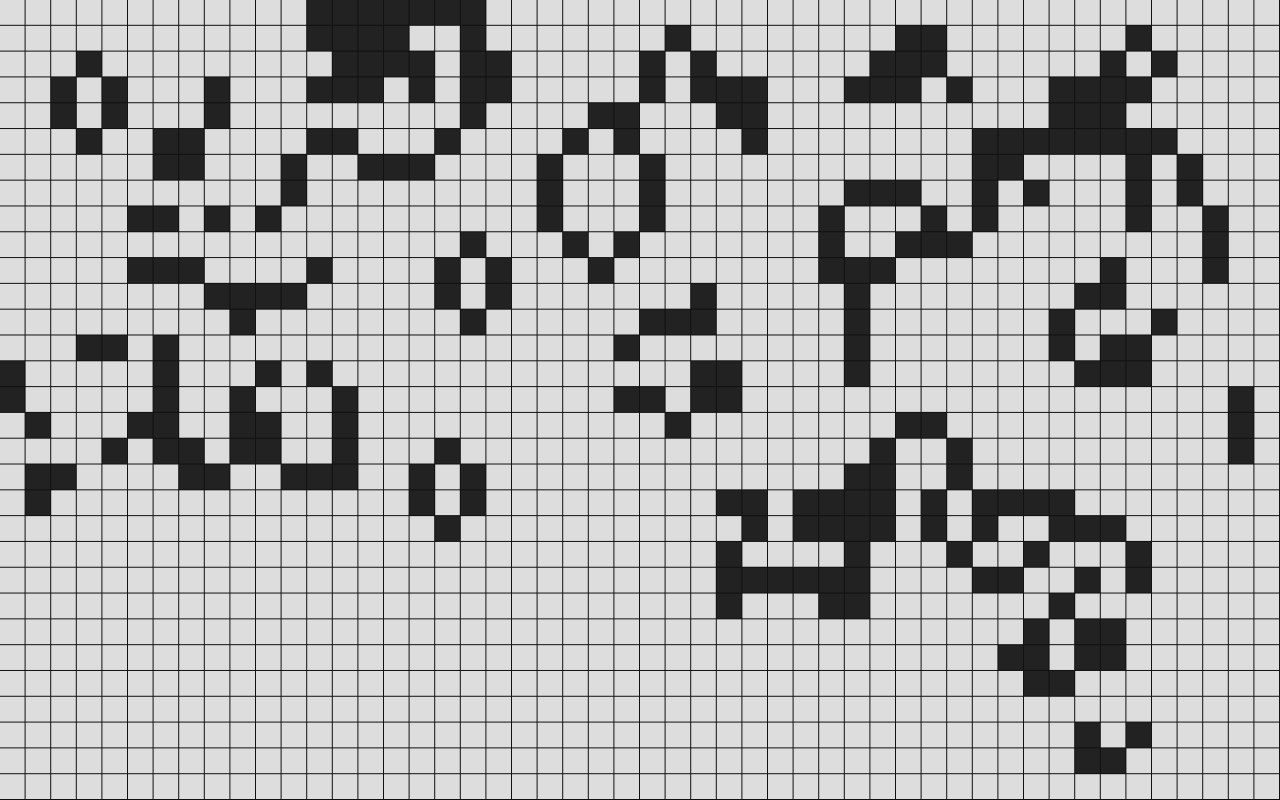
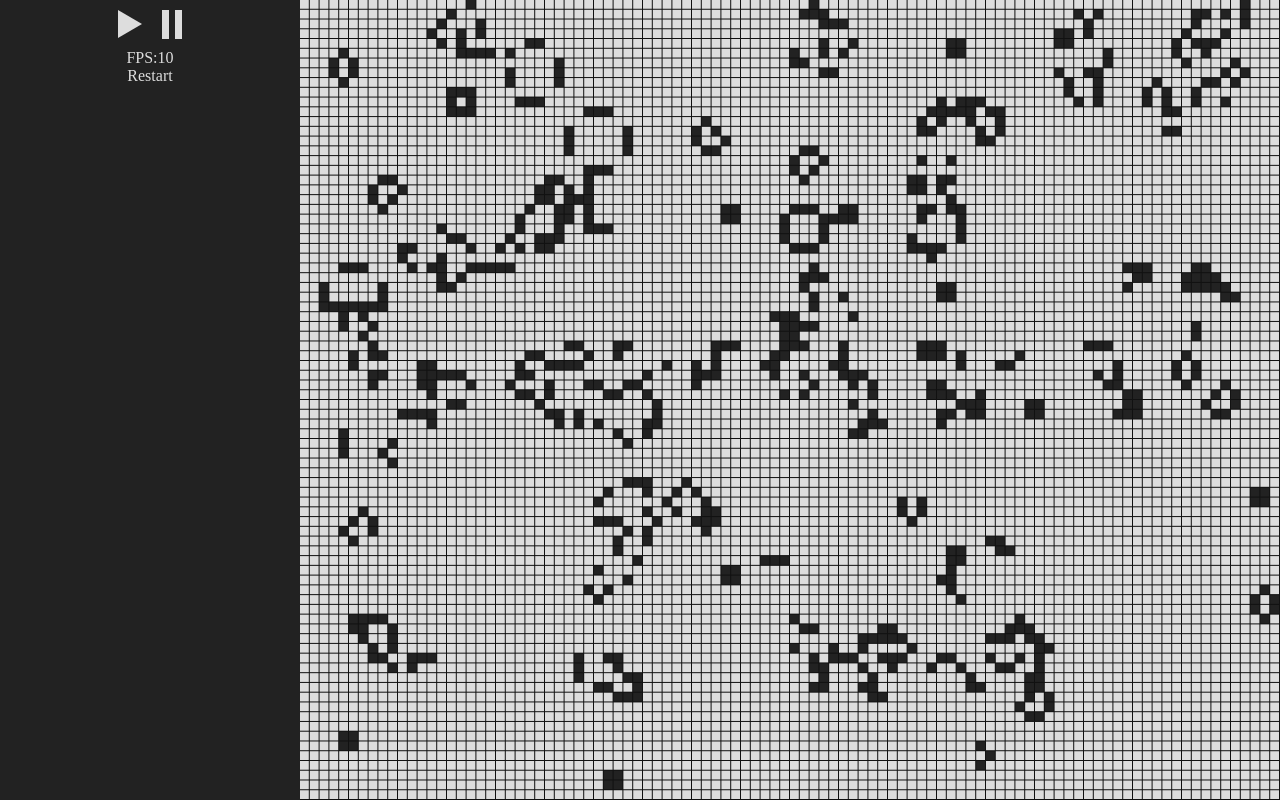
Before and after one commit to mdonlan/game_of_life, a plain HTML site: page index.html in a window 1280 px wide. Drawn offline with Linux system fonts and the light colour scheme.

Commit message:
adding some ui

```diff
--- a/index.html
+++ b/index.html
@@ -5,8 +5,20 @@
     </head>
 
     <body>
+        <div class="left_ui_container">
+            <div class="left_ui_row">
+                <div class="play_icon"></div>
+                <div class="pause_icon"></div>
+            </div>
+            <div class="left_ui_row">
+                <div>FPS:</div>
+                <div class="fps" contenteditable="true">--</div>
+            </div>
+            <div class="restart">Restart</div>
+        </div>
         <canvas class="canvas"></canvas>
 
+        <script src="ui.js" defer></script>
         <script src="main.js" defer></script>
     </body>
 </html>
--- a/main.js
+++ b/main.js
@@ -1,7 +1,6 @@
 // conway's game of life
 // each tile (cell) has two states, dead and alive
 // each tile's status can be updated if certain conditions are met
-
 /*
     Any live cell with fewer than two live neighbors dies, as if by underpopulation.
     Any live cell with two or three live neighbors lives on to the next generation.
@@ -9,15 +8,28 @@
     Any dead cell with exactly three live neighbors becomes a live cell, as if by reproduction.
 */
 
+// DOM elems
+let playElem = document.querySelector(".play_icon");
+let pauseElem = document.querySelector(".pause_icon");
+let fpsElem = document.querySelector(".fps");
+let fpsUpElem = document.querySelector(".fps_up");
+let fpsDownElem = document.querySelector(".fps_down");
+let restartElem = document.querySelector(".restart");
 let canvas = document.querySelector(".canvas");
 let ctx = canvas.getContext("2d");
+// event listeners
+canvas.addEventListener("click", click);
+playElem.addEventListener("click", ()=>{pauseOrPlay(true)});
+pauseElem.addEventListener("click", ()=>{pauseOrPlay(false)});
+fpsElem.addEventListener("input", (e) => setFps(e));
+restartElem.addEventListener("click", restart);
 
 canvas.height = window.innerHeight;
-canvas.width = window.innerWidth;
+canvas.width = window.innerWidth - 300; // 300px is for left_nav_ui
 
 let screenRatio = canvas.height / canvas.width;
 
-let tilesPerRow = 50;
+let tilesPerRow = 100;
 let tilesPerCol = Math.round(tilesPerRow * screenRatio);
 
 let tileWidth = canvas.width / tilesPerRow;
@@ -38,16 +50,18 @@ let Tile = {
 
 let aliveColor = '#222222';
 let deadColor = '#dddddd';
-let aliveSpawnChance = 0.5;
+let aliveSpawnChance = 0.2;
 
 //fps related / timing
 let timeNow = performance.now();
 let timeLastUpdate = performance.now();
 let targetFPS = 10;
-let fpsTime = 1000 / targetFPS;
 
 let clickedTile = null;
-canvas.addEventListener("click", click);
+let isPaused = false;
+
+// // //
+
 function click(e) {
     // clear old selected tiles
     if(clickedTile) {
@@ -68,6 +82,15 @@ function click(e) {
     clickedTile.neighbors.forEach((neighbor) => {
         neighbor.isSelected = true;
     });
+}
+
+function pauseOrPlay(setToPlay) {
+  console.log(setToPlay)
+  if(setToPlay) {
+    isPaused = false;
+  } else {
+    isPaused = true;
+  }
 }
 
 function createTiles() {
@@ -156,7 +179,6 @@ function checkTilesNextGen() {
             });
 
             // determine what to do to the tile based on the number of neighbors alive
-
             if(tile.alive) {
                 if(neighborsAlive < 2 || neighborsAlive > 3) { // under 2 die underpopulation, over 3 die overpop
                     tile.nextGenAlive = false;
@@ -168,7 +190,6 @@ function checkTilesNextGen() {
                     tile.nextGenAlive = true;
                 }
             }
-
         }
     }
 
@@ -178,29 +199,39 @@ function checkTilesNextGen() {
             tiles[x][y].alive = tiles[x][y].nextGenAlive;
         }
     }
-
 }
 
 function update() {
 
+    if(!isPaused) { // if not paused do update stuff
       timeNow = performance.now();
       let elapsed = timeNow - timeLastUpdate;
-
       // only actually redraw at our desired framerate
-    if(elapsed / fpsTime >= 1) {
+      if(elapsed / (1000 / targetFPS) >= 1) {
           timeLastUpdate = timeNow;
           ctx.clearRect(0, 0, canvas.width, canvas.height);
           checkTilesNextGen();
           drawTiles();
       }
+    }
+    requestAnimationFrame(update);
+}
 
-
-    requestAnimationFrame(update);
+function restart() {
+  // reset all the things
+  for (let x = 0; x < tilesPerRow; x++) {
+    for (let y = 0; y < tilesPerCol; y++) {
+        // set dead or alive
+        let r = Math.random();
+        if (r > (1 - aliveSpawnChance)) tiles[x][y].alive = true;
+    }
+  }
 }
 
 function start() {
     createTiles();
     drawTiles();
+    setInitialUI();
 
     //console.log(tiles)
     update();
--- a/style.css
+++ b/style.css
@@ -1,7 +1,57 @@
 html, body {
-  height: 100%;
-  width: 100%;
-  margin: 0px;
-  padding: 0px;
-  background: #111111;
+    height: 100%;
+    width: 100%;
+    margin: 0px;
+    padding: 0px;
+    background: #111111;
+    display: flex;
+    color: #dddddd;
 }
+
+.left_ui_container {
+    height: 100%;
+    width: 300px;
+    background: #222222;
+    display: flex;
+    flex-direction: column;
+    align-items: center;
+}
+
+.left_ui_row {
+    display: flex;
+}
+
+.play_icon {
+    width: 0;
+    height: 0;
+    border-top: 14px solid transparent;
+    border-bottom: 14px solid transparent;
+    border-left: 24px solid #dddddd;
+    margin: 10px;
+    cursor: pointer;
+}
+
+.play_icon:hover {
+    border-left: 24px solid #35a13a;
+}
+
+.pause_icon {
+    width: 0px;
+    height: 29px;
+    border-style: double;
+    border-width: 0px 0px 0px 20px;
+    border-color: #dddddd;
+    margin: 10px;
+    cursor: pointer;
+}
+
+.pause_icon:hover {
+    border-color: #a52e2e;
+}
+
+.fps {
+}
+
+.restart {
+    cursor: pointer;
+}
--- /dev/null
+++ b/ui.js
@@ -0,0 +1,32 @@
+function setInitialUI() {
+  // set up all nessesary starting ui data
+  fpsElem.innerHTML = targetFPS;
+}
+
+function setFps(e) {
+  console.log(e)
+  let checkIfNum = new RegExp('^[0-9]+$');
+  let isNum = checkIfNum.exec(e.data);
+  if(isNum) {
+    let input = parseInt(e.target.innerHTML);
+
+    if(input > 60) { // 60 is max -- not really for any reason though
+      targetFPS = 60;
+      fpsElem.innerHTML = targetFPS;
+    } else {
+      targetFPS = input;
+    }
+  } else { // if not a number
+
+    // if enter reset text to match fps val by removing linebreak
+    if(e.inputType == 'insertParagraph' || e.inputType == 'insertText') {
+      fpsElem.innerHTML = targetFPS;
+    }
+
+    // if delete update fps to match new value
+    if(e.inputType == 'deleteContentBackward') {
+      targetFPS = e.target.innerHTML;
+    }
+
+  }
+}
```
Lines whose indentation alone changed are shown as unchanged.
